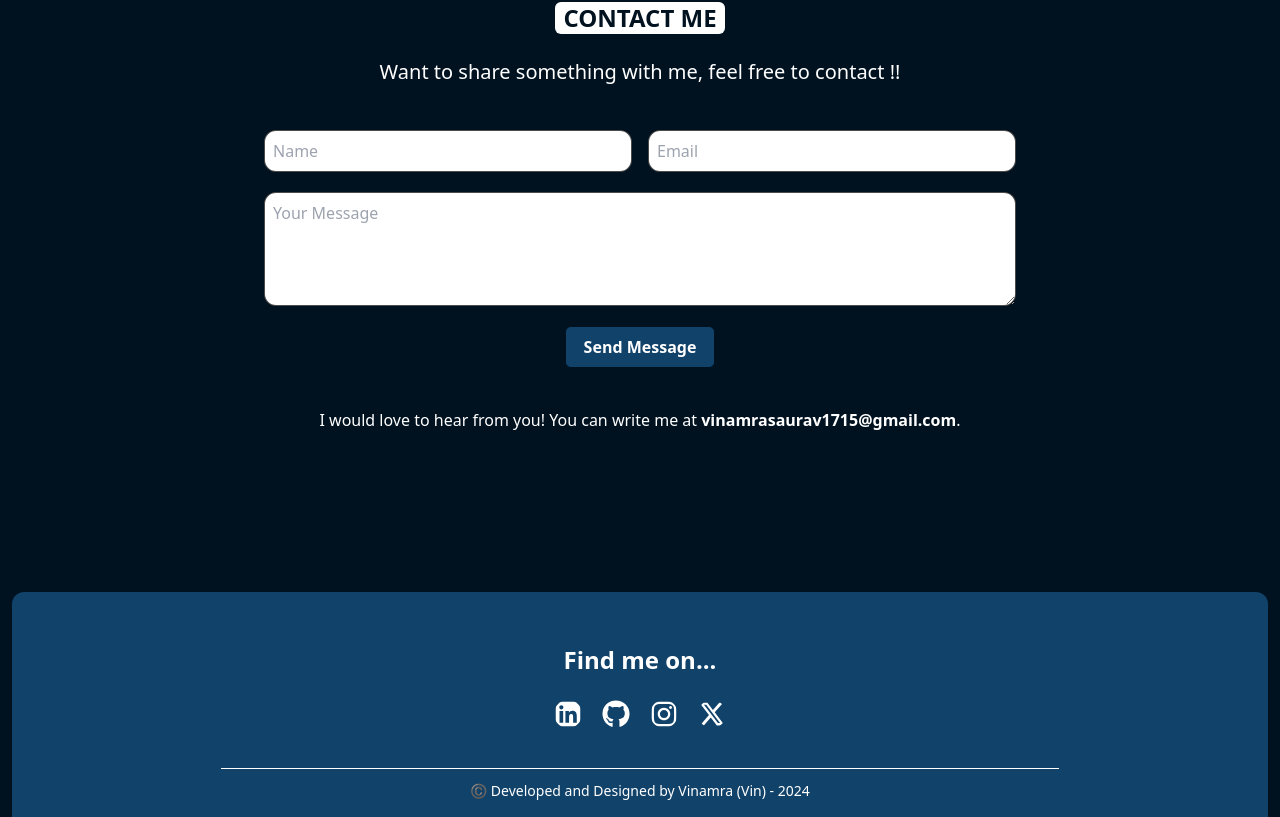
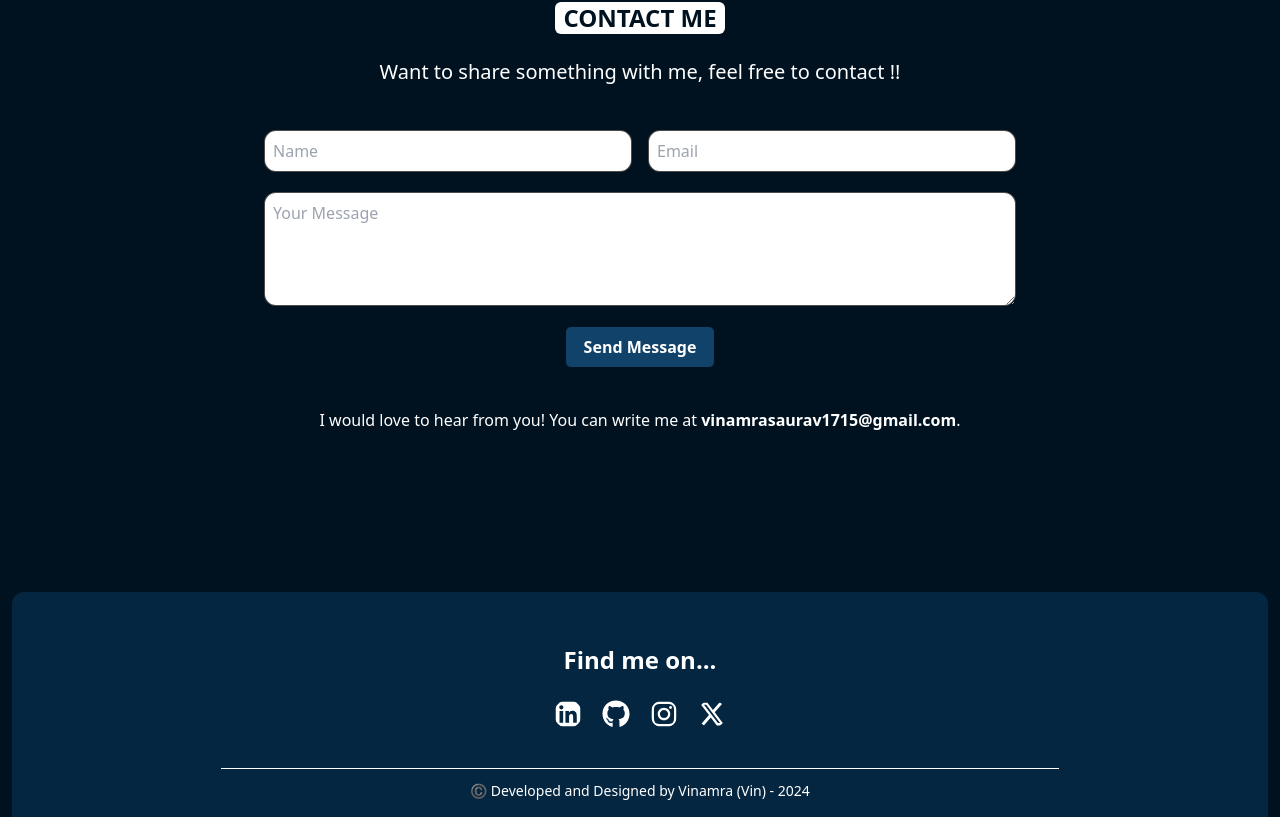
Before and after one commit to VinamraSaurav/portfolio-website, a Next.js app: page / in a window 1280 px wide. Shown: the part 1294-2111 px from the top of the page. Built offline with nearby package versions, Linux system fonts and the light colour scheme.

Commit message:
footer color changed

```diff
--- a/src/components/Footer.jsx
+++ b/src/components/Footer.jsx
@@ -7,7 +7,7 @@ const Footer = () => {
   return (
     <div className='mt-16'>
         <div className='max-w-7xl mx-auto mb-0 xls:mb-0'>
-            <div className='bg-color-2 rounded-t-xl mx-3 '>
+            <div className='bg-color-7 rounded-t-xl mx-3 '>
                 <div className='flex flex-col justify-center items-center py-4 gap-y-3'>
                     <div className='text-white font-popins font-semibold text-2xl mt-3 pt-6'>
                         Find me on...
```
